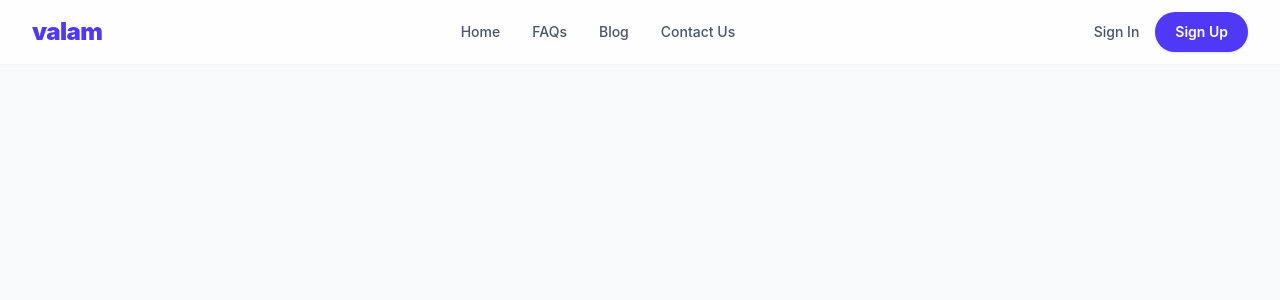
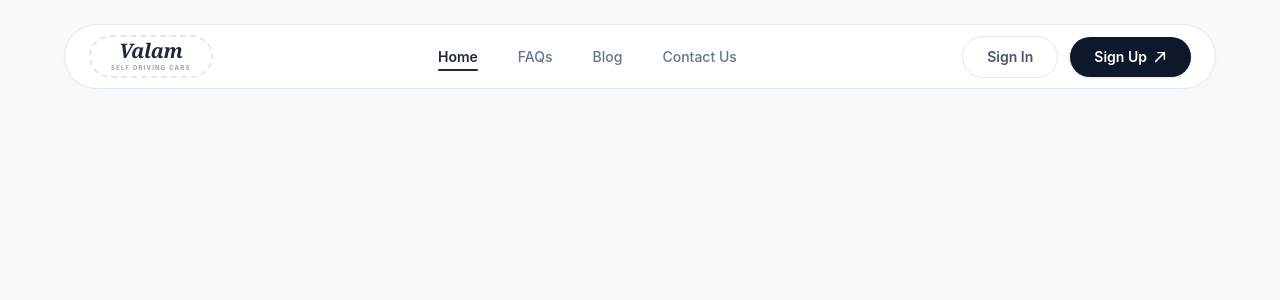
Before and after one commit to YASEEEN2005/Coding-Task, a React (Vite) app: page / in a window 1280 px wide. Shown: the top 300 px of the page. Built offline with nearby package versions, Linux system fonts and the light colour scheme.

Commit message:
feat: implement responsive Navbar component with mobile toggle functionality

```diff
--- a/src/components/Navbar.jsx
+++ b/src/components/Navbar.jsx
@@ -4,43 +4,52 @@ export default function Navbar() {
   const [isOpen, setIsOpen] = useState(false)
 
   return (
-    <nav className="fixed top-0 left-0 w-full z-50 bg-white/80 backdrop-blur-md border-b border-slate-100">
-      <div className="max-w-7xl mx-auto px-4 sm:px-6 lg:px-8">
-        <div className="flex justify-between h-16 items-center">
-          <div className="flex-shrink-0 flex items-center">
-            <span className="text-2xl font-black tracking-tight text-indigo-600">
-              valam
+    <div className="fixed top-6 left-0 w-full z-50 px-4">
+      <div className={`max-w-6xl mx-auto bg-white border border-slate-200 shadow-md shadow-slate-100/40 transition-all duration-300 ${isOpen ? 'rounded-[2rem] py-6 px-6' : 'rounded-full py-2.5 px-4 sm:px-6'}`}>
+        <div className="flex justify-between items-center">
+          <div className="flex-shrink-0">
+            <div className="inline-flex flex-col items-center justify-center border-2 border-dashed border-slate-200 rounded-full px-5 py-1">
+              <span className="text-xl font-serif font-black italic tracking-tight text-slate-800 leading-none">
+                Valam
+              </span>
+              <span className="text-[6px] uppercase font-bold tracking-[0.2em] text-slate-400 mt-0.5">
+                Self Driving Cars
               </span>
             </div>
+          </div>
 
-          <div className="hidden md:flex space-x-8 items-center">
-            <a href="#" className="text-sm font-medium text-slate-600 hover:text-indigo-600 transition-colors">
+          <div className="hidden md:flex space-x-10 items-center">
+            <a href="#" className="relative py-1 text-sm font-semibold text-slate-800 transition-colors">
               Home
+              <span className="absolute bottom-0 left-0 w-full h-[2px] bg-slate-800 rounded-full"></span>
             </a>
-            <a href="#" className="text-sm font-medium text-slate-600 hover:text-indigo-600 transition-colors">
+            <a href="#" className="relative py-1 text-sm font-medium text-slate-500 hover:text-slate-800 transition-colors">
               FAQs
             </a>
-            <a href="#" className="text-sm font-medium text-slate-600 hover:text-indigo-600 transition-colors">
+            <a href="#" className="relative py-1 text-sm font-medium text-slate-500 hover:text-slate-800 transition-colors">
               Blog
             </a>
-            <a href="#" className="text-sm font-medium text-slate-600 hover:text-indigo-600 transition-colors">
+            <a href="#" className="relative py-1 text-sm font-medium text-slate-500 hover:text-slate-800 transition-colors">
               Contact Us
             </a>
           </div>
 
-          <div className="hidden md:flex items-center space-x-4">
-            <a href="#" className="text-sm font-medium text-slate-600 hover:text-indigo-600 transition-colors">
+          <div className="hidden md:flex items-center space-x-3">
+            <a href="#" className="border border-slate-200 hover:border-slate-800 text-slate-600 hover:text-slate-800 text-sm font-semibold px-6 py-2.5 rounded-full transition-all duration-200">
               Sign In
             </a>
-            <a href="#" className="bg-indigo-600 hover:bg-indigo-700 text-white text-sm font-semibold px-5 py-2.5 rounded-full shadow-sm hover:shadow-md hover:shadow-indigo-100 transition-all">
+            <a href="#" className="bg-slate-900 hover:bg-slate-800 text-white text-sm font-semibold px-6 py-2.5 rounded-full shadow-sm transition-all duration-200 flex items-center gap-1.5">
               Sign Up
+              <svg className="w-3.5 h-3.5" fill="none" stroke="currentColor" viewBox="0 0 24 24" strokeWidth="2.5">
+                <path strokeLinecap="round" strokeLinejoin="round" d="M4.5 19.5l15-15m0 0H8.25m11.25 0v11.25" />
+              </svg>
             </a>
           </div>
 
           <div className="md:hidden flex items-center">
             <button
               onClick={() => setIsOpen(!isOpen)}
-              className="inline-flex items-center justify-center p-2 rounded-md text-slate-500 hover:text-indigo-600 hover:bg-slate-50 focus:outline-none transition-colors"
+              className="inline-flex items-center justify-center p-2 rounded-full text-slate-500 hover:text-slate-800 hover:bg-slate-50 focus:outline-none transition-colors"
             >
               <svg
                 className="h-6 w-6"
@@ -67,50 +76,53 @@ export default function Navbar() {
             </button>
           </div>
         </div>
-      </div>
 
-      <div className={`md:hidden transition-all duration-300 ease-in-out ${isOpen ? 'max-h-96 opacity-100' : 'max-h-0 opacity-0 overflow-hidden'}`}>
-        <div className="px-2 pt-2 pb-4 space-y-1 bg-white border-b border-slate-100 shadow-lg">
+        <div className={`md:hidden transition-all duration-300 ease-in-out ${isOpen ? 'max-h-96 opacity-100 mt-6' : 'max-h-0 opacity-0 overflow-hidden'}`}>
+          <div className="flex flex-col space-y-4 px-2">
             <a
               href="#"
-            className="block px-3 py-2.5 rounded-md text-base font-medium text-slate-600 hover:text-indigo-600 hover:bg-slate-50 transition-colors"
+              className="py-2 text-base font-semibold text-slate-800 border-b border-slate-100"
             >
               Home
             </a>
             <a
               href="#"
-            className="block px-3 py-2.5 rounded-md text-base font-medium text-slate-600 hover:text-indigo-600 hover:bg-slate-50 transition-colors"
+              className="py-2 text-base font-medium text-slate-500 hover:text-slate-800 transition-colors border-b border-slate-100"
             >
               FAQs
             </a>
             <a
               href="#"
-            className="block px-3 py-2.5 rounded-md text-base font-medium text-slate-600 hover:text-indigo-600 hover:bg-slate-50 transition-colors"
+              className="py-2 text-base font-medium text-slate-500 hover:text-slate-800 transition-colors border-b border-slate-100"
             >
               Blog
             </a>
             <a
               href="#"
-            className="block px-3 py-2.5 rounded-md text-base font-medium text-slate-600 hover:text-indigo-600 hover:bg-slate-50 transition-colors"
+              className="py-2 text-base font-medium text-slate-500 hover:text-slate-800 transition-colors border-b border-slate-100"
             >
               Contact Us
             </a>
-          <div className="pt-4 pb-2 border-t border-slate-100 flex flex-col space-y-2 px-3">
+            <div className="pt-4 flex flex-col space-y-3">
               <a
                 href="#"
-              className="text-center py-2.5 rounded-md text-base font-medium text-slate-600 hover:text-indigo-600 hover:bg-slate-50 transition-colors"
+                className="text-center border border-slate-200 hover:border-slate-800 text-slate-600 hover:text-slate-800 py-3 rounded-full font-semibold transition-all"
               >
                 Sign In
               </a>
               <a
                 href="#"
-              className="text-center bg-indigo-600 hover:bg-indigo-700 text-white py-2.5 rounded-full font-semibold shadow-sm transition-all"
+                className="text-center bg-slate-900 hover:bg-slate-800 text-white py-3 rounded-full font-semibold shadow-sm transition-all flex items-center justify-center gap-1.5"
               >
                 Sign Up
+                <svg className="w-4 h-4" fill="none" stroke="currentColor" viewBox="0 0 24 24" strokeWidth="2.5">
+                  <path strokeLinecap="round" strokeLinejoin="round" d="M4.5 19.5l15-15m0 0H8.25m11.25 0v11.25" />
+                </svg>
               </a>
             </div>
           </div>
         </div>
-    </nav>
+      </div>
+    </div>
   )
 }
```
Lines whose indentation alone changed are shown as unchanged.
